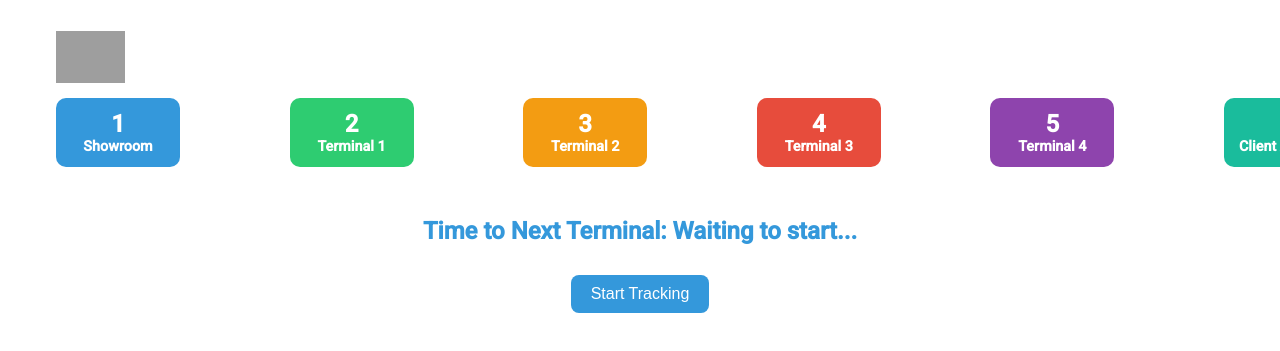
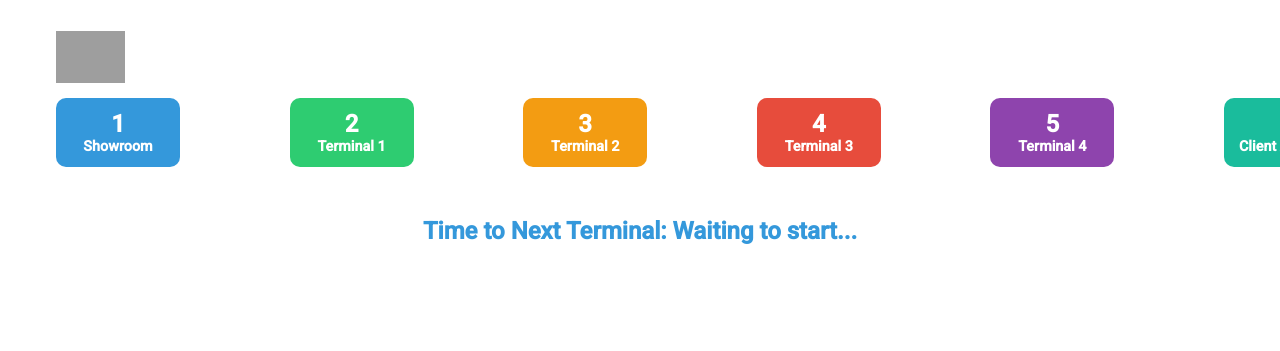
Before and after one commit to Hellen294/tracker, a plain HTML site: page Stacy Lavet Walker.html in a window 1280 px wide. Shown: the part 163-514 px from the top of the page. Drawn offline with Linux system fonts and the light colour scheme; grey boxes are pictures that could not be loaded.

Commit message:
Update Stacy Lavet Walker.html

```diff
--- a/Stacy Lavet Walker.html
+++ b/Stacy Lavet Walker.html
@@ -182,7 +182,6 @@
             Time to Next Terminal: <span id="timeRemaining">Waiting to start...</span>
         </div>
 
-        <button id="startButton">Start Tracking</button>
     </div>
 
     <script>
```
